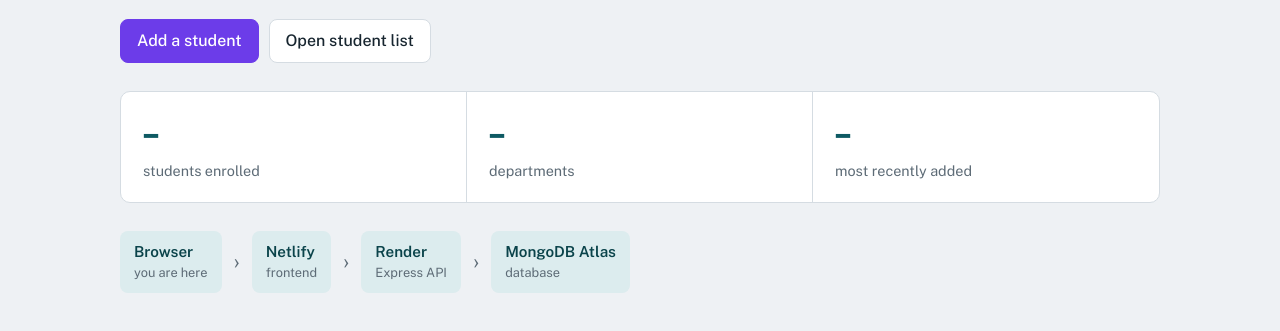
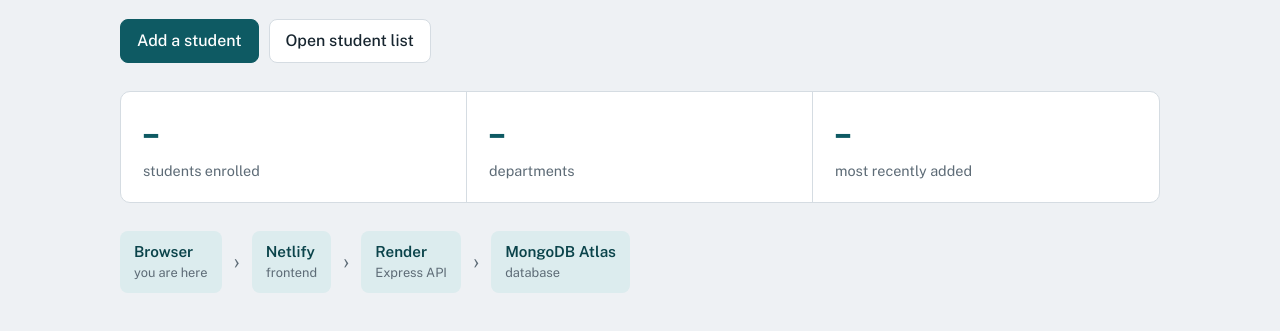
Before and after one commit to utkarshashivankar-ops/student-management-system, a plain HTML site: page frontend/index.html in a window 1280 px wide. Shown: the part 299-630 px from the top of the page. Drawn offline with nearby package versions, Linux system fonts and the light colour scheme; no server answers.

Commit message:
Revert primary button color to original teal

```diff
--- a/frontend/style.css
+++ b/frontend/style.css
@@ -85,8 +85,8 @@ main { max-width: 1080px; margin: 0 auto; padding: 32px 20px 64px; }
   cursor: pointer; font-weight: 500;
 }
 .btn:hover { border-color: #aab6bf; }
-.btn.primary { background: #6C3CE9; border-color: #6C3CE9; color: #FFFFFF; }
-.btn.primary:hover { background: #5429C4; border-color: #5429C4; }
+.btn.primary { background: var(--brand); border-color: var(--brand); color: #fff; }
+.btn.primary:hover { background: var(--brand-dark); }
 .btn.danger { background: var(--danger); border-color: var(--danger); color: #fff; }
 .btn.danger:hover { background: #8e1d17; }
 .btn.small { padding: 5px 11px; font-size: 0.88rem; }
```
